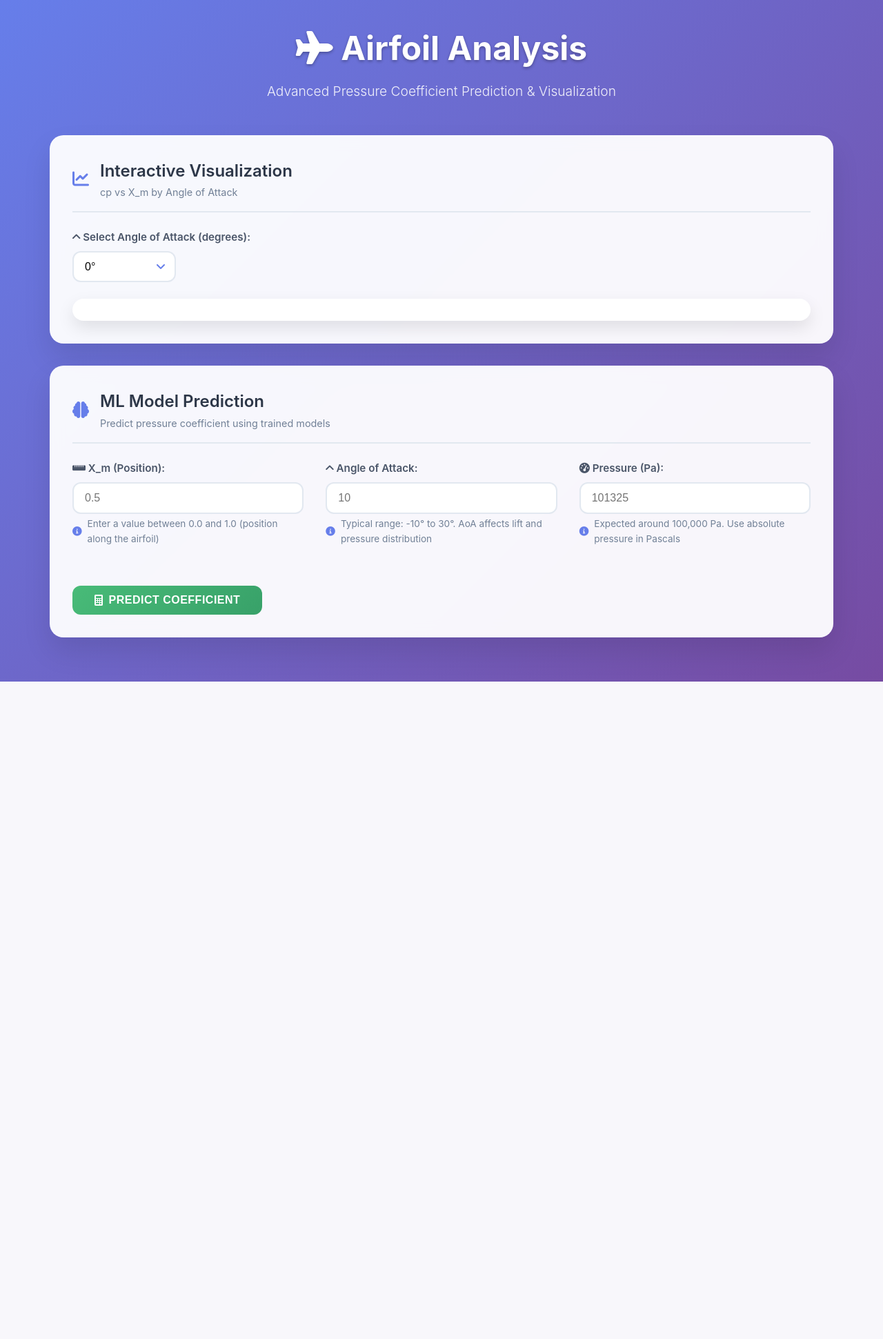
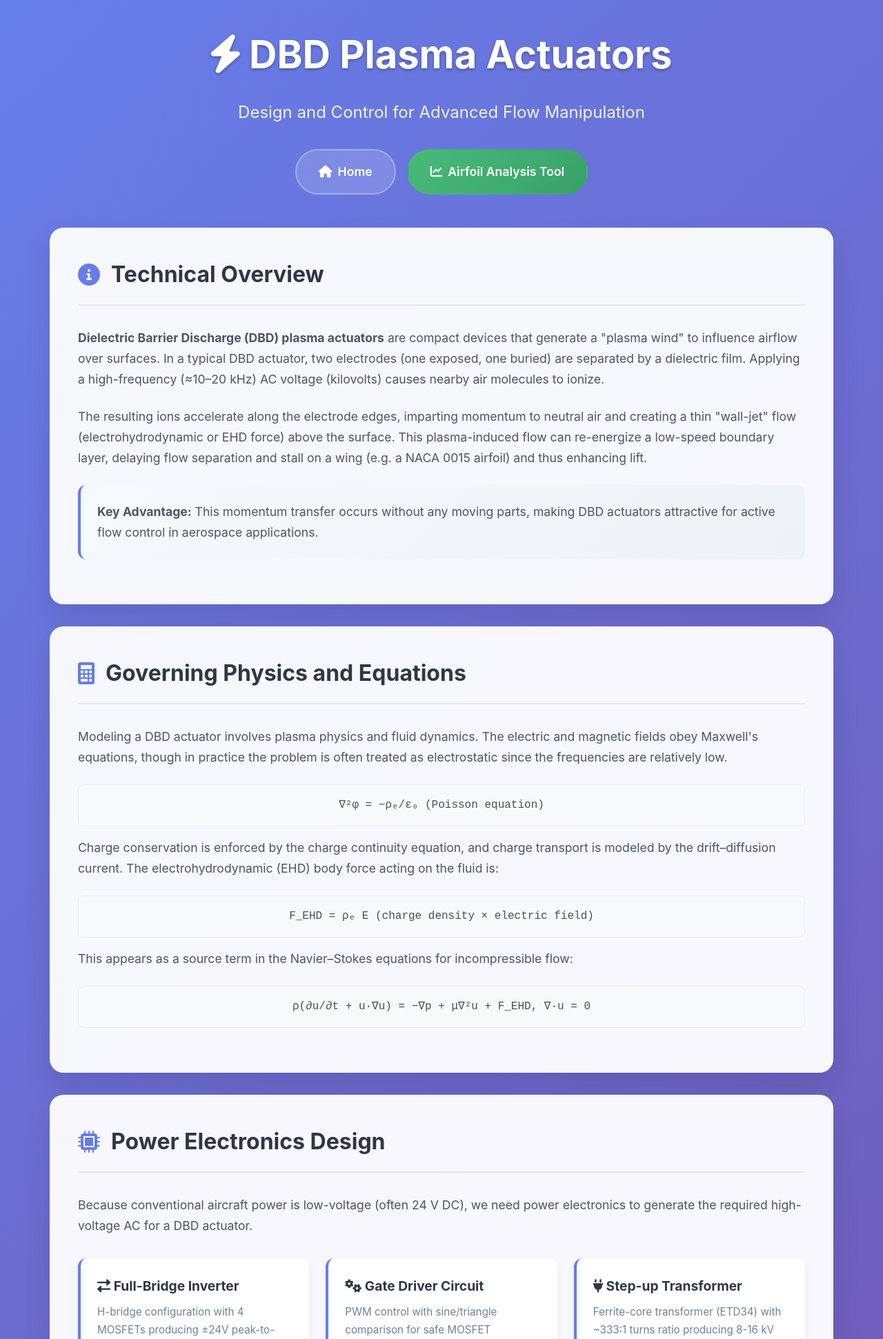
Before and after one commit to Pranav0209/IDP, a Flask app: page / in a window 1280 px wide. Shown: the top 1941 px of the page at 69% size. Before the commit the page ends 988 px from the top, so only its background shows below. Run offline with Flask 3, Linux system fonts and the light colour scheme; parts of the project's set-up code (start-up, migrations or seed data) failed here and were passed over; some libraries are stand-ins or nearby versions.

Commit message:
Add Home Page

```diff
--- a/app.py
+++ b/app.py
@@ -83,14 +83,19 @@
 model = keras.models.load_model('static/model/model.keras', compile=False)
 
 @app.route("/")
-def index():
-    aoa_values = sorted([float(a) for a in df["AoA_deg"].unique()])
+def home():
+    return render_template("home.html")
+
+@app.route("/prediction")
+def prediction():
+    # Explicitly define available angles of attack
+    aoa_values = [6, 8, 10, 12, 14, 16, 18, 20, 22, 24, 26, 28, 30]
     explanation = {
         "aoa": "Angle of attack (degrees). Determines the orientation of the airfoil relative to airflow.",
         "x_m": "Position along the airfoil chord. Typically between 0 (leading edge) and 1 (trailing edge).",
         "pressure": "Local static pressure in Pascals. Input to better estimate cp using the trained model."
     }
-    return render_template("index.html", aoa_values=aoa_values, explanation=explanation)
+    return render_template("prediction.html", aoa_values=aoa_values, explanation=explanation)
 
 @app.route("/get_cp_data")
 def get_cp_data():
@@ -146,4 +151,4 @@
     })
 
 if __name__ == "__main__":
-    app.run(debug=True)
+    app.run(debug=True, port=5001)
--- /dev/null
+++ b/templates/home.html
@@ -0,0 +1,425 @@
+<!DOCTYPE html>
+<html lang="en">
+<head>
+  <meta charset="UTF-8" />
+  <meta name="viewport" content="width=device-width, initial-scale=1.0"/>
+  <title>DBD Plasma Actuators - Project Overview</title>
+  <link href="https://cdnjs.cloudflare.com/ajax/libs/font-awesome/6.0.0/css/all.min.css" rel="stylesheet">
+  <style>
+    * {
+      margin: 0;
+      padding: 0;
+      box-sizing: border-box;
+    }
+
+    body {
+      font-family: 'Inter', -apple-system, BlinkMacSystemFont, 'Segoe UI', Roboto, sans-serif;
+      background: linear-gradient(135deg, #667eea 0%, #764ba2 100%);
+      min-height: 100vh;
+      color: #1a202c;
+      line-height: 1.7;
+    }
+
+    .container {
+      max-width: 1200px;
+      margin: 0 auto;
+      padding: 2rem;
+    }
+
+    .header {
+      text-align: center;
+      margin-bottom: 3rem;
+      color: white;
+    }
+
+    .header h1 {
+      font-size: 3.5rem;
+      font-weight: 700;
+      margin-bottom: 1rem;
+      text-shadow: 0 2px 4px rgba(0,0,0,0.3);
+    }
+
+    .header .subtitle {
+      font-size: 1.5rem;
+      opacity: 0.9;
+      font-weight: 400;
+      margin-bottom: 2rem;
+    }
+
+    .navigation {
+      display: flex;
+      justify-content: center;
+      gap: 1rem;
+      margin-bottom: 3rem;
+    }
+
+    .nav-btn {
+      background: rgba(255, 255, 255, 0.15);
+      backdrop-filter: blur(10px);
+      color: white;
+      border: 2px solid rgba(255, 255, 255, 0.3);
+      padding: 1rem 2rem;
+      border-radius: 50px;
+      font-size: 1.1rem;
+      font-weight: 600;
+      cursor: pointer;
+      transition: all 0.3s ease;
+      text-decoration: none;
+      display: inline-flex;
+      align-items: center;
+      gap: 0.5rem;
+    }
+
+    .nav-btn:hover {
+      background: rgba(255, 255, 255, 0.25);
+      transform: translateY(-2px);
+      box-shadow: 0 10px 25px rgba(0,0,0,0.2);
+    }
+
+    .nav-btn.primary {
+      background: linear-gradient(135deg, #48bb78 0%, #38a169 100%);
+      border-color: transparent;
+    }
+
+    .nav-btn.primary:hover {
+      background: linear-gradient(135deg, #38a169 0%, #2f855a 100%);
+      box-shadow: 0 10px 25px rgba(72, 187, 120, 0.3);
+    }
+
+    .card {
+      background: rgba(255, 255, 255, 0.95);
+      backdrop-filter: blur(10px);
+      border-radius: 20px;
+      padding: 2.5rem;
+      margin-bottom: 2rem;
+      box-shadow: 0 20px 40px rgba(0,0,0,0.1);
+      border: 1px solid rgba(255,255,255,0.2);
+      transition: transform 0.3s ease, box-shadow 0.3s ease;
+    }
+
+    .card:hover {
+      transform: translateY(-5px);
+      box-shadow: 0 25px 50px rgba(0,0,0,0.15);
+    }
+
+    .card-header {
+      display: flex;
+      align-items: center;
+      gap: 1rem;
+      margin-bottom: 2rem;
+      padding-bottom: 1rem;
+      border-bottom: 2px solid #e2e8f0;
+    }
+
+    .card-header i {
+      font-size: 2rem;
+      color: #667eea;
+    }
+
+    .card-title {
+      font-size: 2rem;
+      font-weight: 700;
+      color: #2d3748;
+    }
+
+    .section-content {
+      font-size: 1.1rem;
+      color: #4a5568;
+      margin-bottom: 1.5rem;
+    }
+
+    .section-content p {
+      margin-bottom: 1.5rem;
+    }
+
+    .highlight-box {
+      background: linear-gradient(135deg, #f7fafc 0%, #edf2f7 100%);
+      border-left: 4px solid #667eea;
+      padding: 1.5rem;
+      border-radius: 12px;
+      margin: 1.5rem 0;
+    }
+
+    .equation {
+      background: #f8f9fa;
+      border: 1px solid #e9ecef;
+      border-radius: 8px;
+      padding: 1rem;
+      margin: 1rem 0;
+      font-family: 'Courier New', monospace;
+      font-size: 1rem;
+      text-align: center;
+      color: #495057;
+    }
+
+    .features-grid {
+      display: grid;
+      grid-template-columns: repeat(auto-fit, minmax(300px, 1fr));
+      gap: 1.5rem;
+      margin: 2rem 0;
+    }
+
+    .feature-item {
+      background: white;
+      padding: 1.5rem;
+      border-radius: 12px;
+      box-shadow: 0 4px 12px rgba(0,0,0,0.05);
+      border-left: 4px solid #667eea;
+    }
+
+    .feature-item h4 {
+      color: #2d3748;
+      margin-bottom: 0.5rem;
+      font-size: 1.2rem;
+    }
+
+    .feature-item p {
+      color: #718096;
+      font-size: 0.95rem;
+    }
+
+    .demo-section {
+      text-align: center;
+      background: linear-gradient(135deg, #667eea 0%, #764ba2 100%);
+      color: white;
+      padding: 3rem;
+      border-radius: 20px;
+      margin: 2rem 0;
+    }
+
+    .demo-section h3 {
+      font-size: 2rem;
+      margin-bottom: 1rem;
+    }
+
+    .demo-section p {
+      font-size: 1.2rem;
+      margin-bottom: 2rem;
+      opacity: 0.9;
+    }
+
+    .cta-button {
+      background: rgba(255, 255, 255, 0.2);
+      color: white;
+      border: 2px solid rgba(255, 255, 255, 0.3);
+      padding: 1rem 2.5rem;
+      border-radius: 50px;
+      font-size: 1.2rem;
+      font-weight: 600;
+      cursor: pointer;
+      transition: all 0.3s ease;
+      text-decoration: none;
+      display: inline-flex;
+      align-items: center;
+      gap: 0.75rem;
+    }
+
+    .cta-button:hover {
+      background: rgba(255, 255, 255, 0.3);
+      transform: translateY(-2px);
+      box-shadow: 0 10px 25px rgba(0,0,0,0.2);
+    }
+
+    @media (max-width: 768px) {
+      .container {
+        padding: 1rem;
+      }
+
+      .header h1 {
+        font-size: 2.5rem;
+      }
+
+      .header .subtitle {
+        font-size: 1.2rem;
+      }
+
+      .navigation {
+        flex-direction: column;
+        align-items: center;
+      }
+
+      .card {
+        padding: 1.5rem;
+      }
+
+      .card-title {
+        font-size: 1.5rem;
+      }
+
+      .features-grid {
+        grid-template-columns: 1fr;
+      }
+    }
+
+    .fade-in {
+      animation: fadeIn 0.6s ease-in;
+    }
+
+    @keyframes fadeIn {
+      from { opacity: 0; transform: translateY(30px); }
+      to { opacity: 1; transform: translateY(0); }
+    }
+  </style>
+</head>
+<body>
+  <div class="container">
+    <div class="header">
+      <h1><i class="fas fa-bolt"></i> DBD Plasma Actuators</h1>
+      <p class="subtitle">Design and Control for Advanced Flow Manipulation</p>
+
+      <div class="navigation">
+        <a href="/" class="nav-btn">
+          <i class="fas fa-home"></i>
+          Home
+        </a>
+        <a href="/prediction" class="nav-btn primary">
+          <i class="fas fa-chart-line"></i>
+          Airfoil Analysis Tool
+        </a>
+      </div>
+    </div>
+
+    <div class="card fade-in">
+      <div class="card-header">
+        <i class="fas fa-info-circle"></i>
+        <div class="card-title">Technical Overview</div>
+      </div>
+      <div class="section-content">
+        <p>
+          <strong>Dielectric Barrier Discharge (DBD) plasma actuators</strong> are compact devices that generate a "plasma wind" to influence airflow over surfaces. In a typical DBD actuator, two electrodes (one exposed, one buried) are separated by a dielectric film. Applying a high-frequency (≈10–20 kHz) AC voltage (kilovolts) causes nearby air molecules to ionize.
+        </p>
+        <p>
+          The resulting ions accelerate along the electrode edges, imparting momentum to neutral air and creating a thin "wall-jet" flow (electrohydrodynamic or EHD force) above the surface. This plasma-induced flow can re-energize a low-speed boundary layer, delaying flow separation and stall on a wing (e.g. a NACA 0015 airfoil) and thus enhancing lift.
+        </p>
+        <div class="highlight-box">
+          <strong>Key Advantage:</strong> This momentum transfer occurs without any moving parts, making DBD actuators attractive for active flow control in aerospace applications.
+        </div>
+      </div>
+    </div>
+
+    <div class="card fade-in">
+      <div class="card-header">
+        <i class="fas fa-calculator"></i>
+        <div class="card-title">Governing Physics and Equations</div>
+      </div>
+      <div class="section-content">
+        <p>
+          Modeling a DBD actuator involves plasma physics and fluid dynamics. The electric and magnetic fields obey Maxwell's equations, though in practice the problem is often treated as electrostatic since the frequencies are relatively low.
+        </p>
+
+        <div class="equation">
+          ∇²φ = −ρₑ/ε₀ (Poisson equation)
+        </div>
+
+        <p>
+          Charge conservation is enforced by the charge continuity equation, and charge transport is modeled by the drift–diffusion current. The electrohydrodynamic (EHD) body force acting on the fluid is:
+        </p>
+
+        <div class="equation">
+          F_EHD = ρₑ E (charge density × electric field)
+        </div>
+
+        <p>
+          This appears as a source term in the Navier–Stokes equations for incompressible flow:
+        </p>
+
+        <div class="equation">
+          ρ(∂u/∂t + u·∇u) = −∇p + μ∇²u + F_EHD,   ∇·u = 0
+        </div>
+      </div>
+    </div>
+
+    <div class="card fade-in">
+      <div class="card-header">
+        <i class="fas fa-microchip"></i>
+        <div class="card-title">Power Electronics Design</div>
+      </div>
+      <div class="section-content">
+        <p>
+          Because conventional aircraft power is low-voltage (often 24 V DC), we need power electronics to generate the required high-voltage AC for a DBD actuator.
+        </p>
+
+        <div class="features-grid">
+          <div class="feature-item">
+            <h4><i class="fas fa-exchange-alt"></i> Full-Bridge Inverter</h4>
+            <p>H-bridge configuration with 4 MOSFETs producing ±24V peak-to-peak at 10-20 kHz</p>
+          </div>
+          <div class="feature-item">
+            <h4><i class="fas fa-cogs"></i> Gate Driver Circuit</h4>
+            <p>PWM control with sine/triangle comparison for safe MOSFET switching</p>
+          </div>
+          <div class="feature-item">
+            <h4><i class="fas fa-plug"></i> Step-up Transformer</h4>
+            <p>Ferrite-core transformer (ETD34) with ~333:1 turns ratio producing 8-16 kV</p>
+          </div>
+          <div class="feature-item">
+            <h4><i class="fas fa-thermometer-half"></i> Thermal Management</h4>
+            <p>Multi-channel temperature monitoring with automatic cooling control</p>
+          </div>
+        </div>
+      </div>
+    </div>
+
+    <div class="card fade-in">
+      <div class="card-header">
+        <i class="fas fa-desktop"></i>
+        <div class="card-title">Simulation & Analysis</div>
+      </div>
+      <div class="section-content">
+        <p>
+          <strong>COMSOL Multiphysics:</strong> Used for plasma physics modeling with drift-diffusion equations and Poisson's equation to compute EHD body forces.
+        </p>
+        <p>
+          <strong>ANSYS Fluent:</strong> CFD simulation of NACA 0015 airfoil with plasma-induced forces showing delayed flow separation and improved lift characteristics.
+        </p>
+        <div class="highlight-box">
+          <strong>Key Finding:</strong> Simulations showed EHD forces peaking at 10⁵–10⁶ N/m³ near electrode edges, generating boundary-layer jets of several m/s and improving lift-to-drag ratios across various angles of attack.
+        </div>
+      </div>
+    </div>
+
+    <div class="card fade-in">
+      <div class="card-header">
+        <i class="fas fa-wrench"></i>
+        <div class="card-title">Prototype & Validation</div>
+      </div>
+      <div class="section-content">
+        <p>
+          A physical prototype was fabricated with a 3D-printed NACA 0015 wing model, copper foil electrodes, and Kapton dielectric. Wind tunnel testing with smoke visualization confirmed flow reattachment and stall delay, validating the simulation results.
+        </p>
+
+        <div class="features-grid">
+          <div class="feature-item">
+            <h4>Wing Model</h4>
+            <p>3D-printed NACA 0015, 100mm chord × 80mm span</p>
+          </div>
+          <div class="feature-item">
+            <h4>Electrodes</h4>
+            <p>Copper foil strips with Kapton insulation</p>
+          </div>
+          <div class="feature-item">
+            <h4>Validation</h4>
+            <p>Wind tunnel testing confirmed stall delay</p>
+          </div>
+          <div class="feature-item">
+            <h4>Integration</h4>
+            <p>PCB design and fabrication in KiCad</p>
+          </div>
+        </div>
+      </div>
+    </div>
+
+    <div class="demo-section fade-in">
+      <h3><i class="fas fa-rocket"></i> Interactive Analysis Tool</h3>
+      <p>
+        Explore the aerodynamic effects of DBD plasma actuation through our interactive web interface.
+        Predict pressure coefficients and visualize flow behavior across different flight conditions.
+      </p>
+      <a href="/prediction" class="cta-button">
+        <i class="fas fa-chart-line"></i>
+        Launch Airfoil Analysis Tool
+      </a>
+    </div>
+  </div>
+</body>
+</html>
--- a/templates/index.html
+++ b/templates/prediction.html
@@ -345,6 +345,17 @@
       from { opacity: 0; transform: translateY(20px); }
       to { opacity: 1; transform: translateY(0); }
     }
+
+    .nav-btn:hover {
+      background: rgba(255, 255, 255, 0.25) !important;
+      transform: translateY(-2px);
+      box-shadow: 0 10px 25px rgba(0,0,0,0.2);
+    }
+
+    .nav-btn.primary:hover {
+      background: linear-gradient(135deg, #38a169 0%, #2f855a 100%) !important;
+      box-shadow: 0 10px 25px rgba(72, 187, 120, 0.3);
+    }
   </style>
 </head>
 <body>
@@ -352,6 +363,17 @@
     <div class="header">
       <h1><i class="fas fa-plane"></i> Airfoil Analysis</h1>
       <p>Advanced Pressure Coefficient Prediction & Visualization</p>
+
+      <div class="navigation" style="display: flex; justify-content: center; gap: 1rem; margin-top: 2rem;">
+        <a href="/" class="nav-btn" style="background: rgba(255, 255, 255, 0.15); backdrop-filter: blur(10px); color: white; border: 2px solid rgba(255, 255, 255, 0.3); padding: 0.75rem 1.5rem; border-radius: 50px; font-weight: 600; text-decoration: none; display: inline-flex; align-items: center; gap: 0.5rem; transition: all 0.3s ease;">
+          <i class="fas fa-home"></i>
+          Home
+        </a>
+        <a href="/prediction" class="nav-btn primary" style="background: linear-gradient(135deg, #48bb78 0%, #38a169 100%); color: white; border: none; padding: 0.75rem 1.5rem; border-radius: 50px; font-weight: 600; text-decoration: none; display: inline-flex; align-items: center; gap: 0.5rem; transition: all 0.3s ease;">
+          <i class="fas fa-chart-line"></i>
+          Analysis Tool
+        </a>
+      </div>
     </div>
 
     <div class="card fade-in">
@@ -379,8 +401,8 @@
       <div class="card-header">
         <i class="fas fa-brain"></i>
         <div>
-          <div class="card-title">ML Model Prediction</div>
-          <p style="margin: 0; color: #718096; font-size: 0.9rem;">Predict pressure coefficient using trained models</p>
+          <div class="card-title">Pressure Coefficient Prediction</div>
+          <p style="margin: 0; color: #718096; font-size: 0.9rem;">Predict pressure coefficient using comparitive analysis of 2 trained models</p>
         </div>
       </div>
 
```
Also changed, not shown: static/data/dataset.csv, 1 other file.
